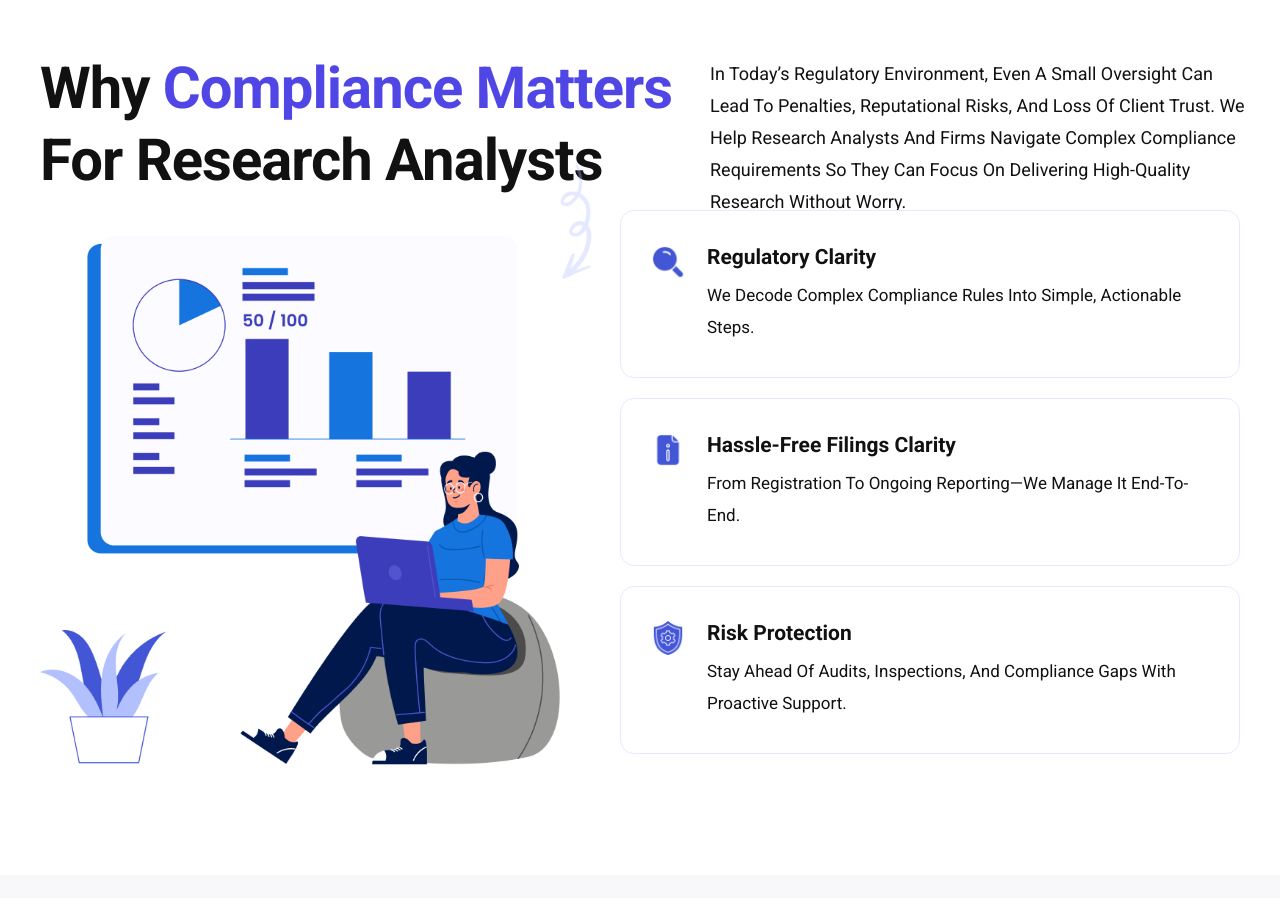
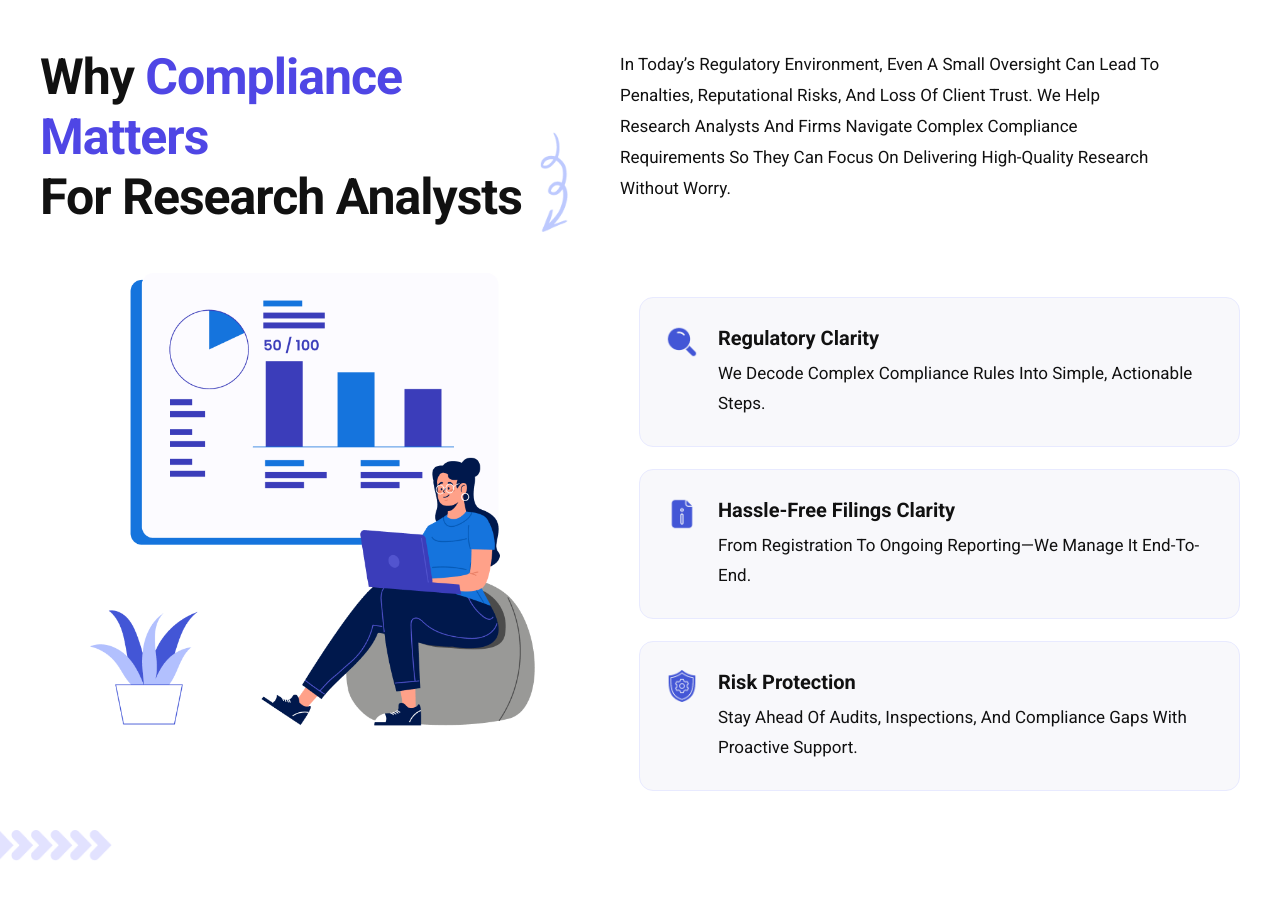
Before and after one commit to DMANOJKUMAR16/infotech-wizard-assignment, a plain HTML site: page index.html in a window 1280 px wide. Shown: the part 880-1778 px from the top of the page. Before the commit the page ends 1755 px from the top, so only its background shows below. Drawn offline with Linux system fonts and the light colour scheme.

Commit message:
Refine compliance section layout and styling

```diff
--- a/css/style.css
+++ b/css/style.css
@@ -330,17 +330,20 @@ p {
 
   object-fit: contain;
 }
+
+
+
+
+
 /* =========================
    Compliance Section
 ========================= */
 
 .compliance-section {
-  padding: 100px 0 110px;
+  padding: 95px 0 110px;
   background-color: #ffffff;
-}
-
-.compliance-section .container {
-  max-width: 1320px;
+  overflow: hidden;
+  position: relative;
 }
 
 /* =========================
@@ -349,16 +352,13 @@ p {
 
 .compliance-top {
   display: grid;
+  grid-template-columns: 0.92fr 1.08fr;
 
-  grid-template-columns: 650px 540px;
-
-  justify-content: space-between;
-
-  gap: 20px;
+  gap: 52px;
 
   align-items: start;
 
-  margin-bottom: 18px;
+  margin-bottom: 28px;
 }
 
 /* =========================
@@ -367,18 +367,23 @@ p {
 
 .compliance-heading {
   position: relative;
+  max-width: 760px;
+   margin-left: 0;
 }
 
 .compliance-heading h2 {
-  max-width: 650px;
+  font-size: 50px;
+  line-height: 60px;
+  max-width: 760px;
 
-  font-size: 58px;
-  line-height: 72px;
+
   font-weight: 700;
 
   letter-spacing: -1px;
 
   color: var(--text-dark);
+
+
 }
 
 .compliance-heading h2 span {
@@ -392,12 +397,12 @@ p {
 .curly-arrow {
   position: absolute;
 
-  width: 32px;
+  width: 28px;
 
-  left: 520px;
-  top: 112px;
+  left: 575px;
+  top: 150px;
 
-  opacity: 0.35;
+  opacity: 0.45;
 }
 
 /* =========================
@@ -405,14 +410,14 @@ p {
 ========================= */
 
 .compliance-description {
-  padding-top: 6px;
+  padding-top: 2px;
 }
 
 .compliance-description p {
-  max-width: 560px;
+  max-width: 540px;
 
-  font-size: 18px;
-  line-height: 32px;
+  font-size: 17px;
+  line-height: 30px;
 
   color: var(--text-dark);
 }
@@ -423,22 +428,25 @@ p {
 
 .compliance-content {
   display: grid;
+  grid-template-columns: 1fr 1fr;
 
-  grid-template-columns: 520px 620px;
-
-  justify-content: space-between;
-
-  gap: 22px;
+  gap: 34px;
 
   align-items: start;
 }
+
 /* =========================
    Left Illustration
 ========================= */
 
+.compliance-image {
+  padding-top: 0;
+  margin-left: 50px;
+}
+
 .compliance-image img {
-  width: 100%;
-  max-width: 520px;
+  max-width: 445px;
+  padding-top: 52px;
 }
 
 /* =========================
@@ -449,9 +457,10 @@ p {
   display: flex;
   flex-direction: column;
 
-  gap: 20px;
+  gap: 22px;
 
-  margin-top: -26px;
+  margin-top: 78px;
+  margin-left: 34px;
 }
 
 /* =========================
@@ -462,17 +471,21 @@ p {
   display: flex;
   align-items: flex-start;
 
-  gap: 22px;
+  gap: 20px;
 
-  background-color: #ffffff;
+  background-color: #f8f8fb;
 
-  border: 1px solid #e7e9ff;
+  border: 1px solid #e8eaff;
 
   border-radius: 14px;
 
-  padding: 34px 30px;
+  padding: 28px 26px;
 
   transition: var(--transition);
+}
+
+.compliance-card:hover {
+  transform: translateY(-3px);
 }
 
 /* =========================
@@ -480,7 +493,7 @@ p {
 ========================= */
 
 .card-icon {
-  width: 34px;
+  width: 32px;
   flex-shrink: 0;
 }
 
@@ -489,17 +502,128 @@ p {
 ========================= */
 
 .card-content h3 {
-  font-size: 21px;
+  font-size: 20px;
   font-weight: 700;
 
-  margin-bottom: 10px;
+  margin-bottom: 8px;
 
   color: var(--text-dark);
 }
 
 .card-content p {
   font-size: 17px;
-  line-height: 32px;
+  line-height: 30px;
 
   color: var(--text-dark);
 }
+
+/* =========================
+   Responsive
+========================= */
+
+@media (max-width: 992px) {
+
+  .compliance-top,
+  .compliance-content {
+    grid-template-columns: 1fr;
+  }
+
+  .compliance-top {
+    gap: 32px;
+  }
+
+  .compliance-content {
+    gap: 45px;
+  }
+
+  .compliance-heading h2 {
+    font-size: 46px;
+    line-height: 58px;
+  }
+
+  .curly-arrow {
+    width: 24px;
+
+    left: 390px;
+    top: 100px;
+  }
+
+  .compliance-image {
+    display: flex;
+    justify-content: center;
+    padding-top: 20px;
+  }
+
+  .compliance-image img {
+    max-width: 430px;
+  }
+
+  .compliance-cards {
+    margin-top: 0;
+    margin-left: 0;
+  }
+}
+
+@media (max-width: 768px) {
+
+  .compliance-section {
+    padding: 70px 0 80px;
+  }
+
+  .compliance-heading h2 {
+    font-size: 36px;
+    line-height: 48px;
+  }
+
+  .curly-arrow {
+    display: none;
+  }
+
+  .compliance-card {
+    padding: 22px 18px;
+  }
+
+  .card-content h3 {
+    font-size: 18px;
+  }
+
+  .card-content p {
+    font-size: 15px;
+    line-height: 28px;
+  }
+}
+/* final alignment fixes */
+/* =========================
+   Final Pixel Adjustments
+========================= */
+/* FINAL tiny adjustments */
+
+.curly-arrow {
+    top: 85px;
+  left: 500px;
+
+  opacity: 0.85;
+}
+
+.compliance-cards {
+  margin-top: 42px;
+  margin-left: -18px;
+}
+.compliance-image img {
+padding-top: 18px;
+}
+
+.compliance-description p {
+  line-height: 31px;
+   padding-top: -6px;
+}
+.vector1 {
+  position: absolute;
+
+  left: -8px;
+  bottom: 40px;
+
+  width: 120px;
+
+  opacity: 1;
+}
--- a/index.html
+++ b/index.html
@@ -278,6 +278,7 @@
     </div>
 
   </div>
+  <img src="./assets/icons/Vector1.png" alt="vector" class="vector1">
 
 </section>
 
```
